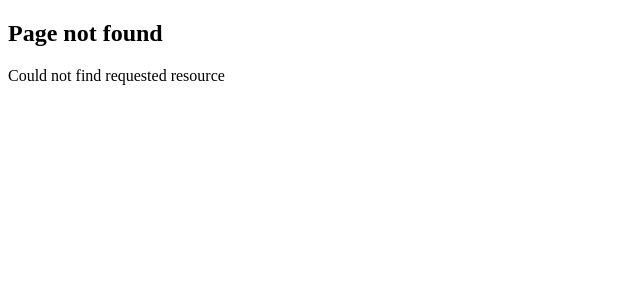
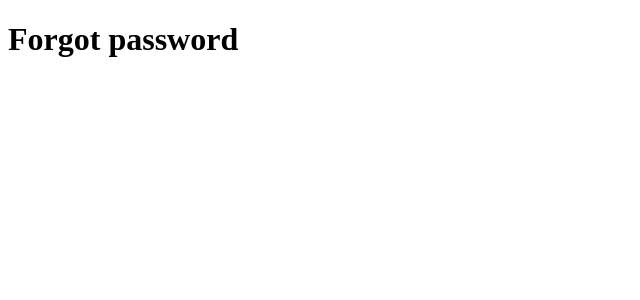
Before and after one commit to dejan966/NextJS_Course, a Next.js app in the folder routing-demo/: page /forgot-password in a window 1280 px wide. Before the commit this address had no page. Shown: the top 300 px of the page, without its empty margins (0-640 px from the left). Built offline with nearby package versions, Linux system fonts and the light colour scheme.

Commit message:
Route groups

```diff
--- /dev/null
+++ b/routing-demo/src/app/(auth)/forgot-password/page.tsx
@@ -0,0 +1,5 @@
+export default function ForgotPassword(){
+    return (
+        <h1>Forgot password</h1>
+    )
+}
--- /dev/null
+++ b/routing-demo/src/app/(auth)/login/page.tsx
@@ -0,0 +1,5 @@
+export default function Login(){
+    return (
+        <h1>Login</h1>
+    )
+}
--- /dev/null
+++ b/routing-demo/src/app/(auth)/register/page.tsx
@@ -0,0 +1,5 @@
+export default function Register(){
+    return (
+        <h1>Register</h1>
+    )
+}
```
